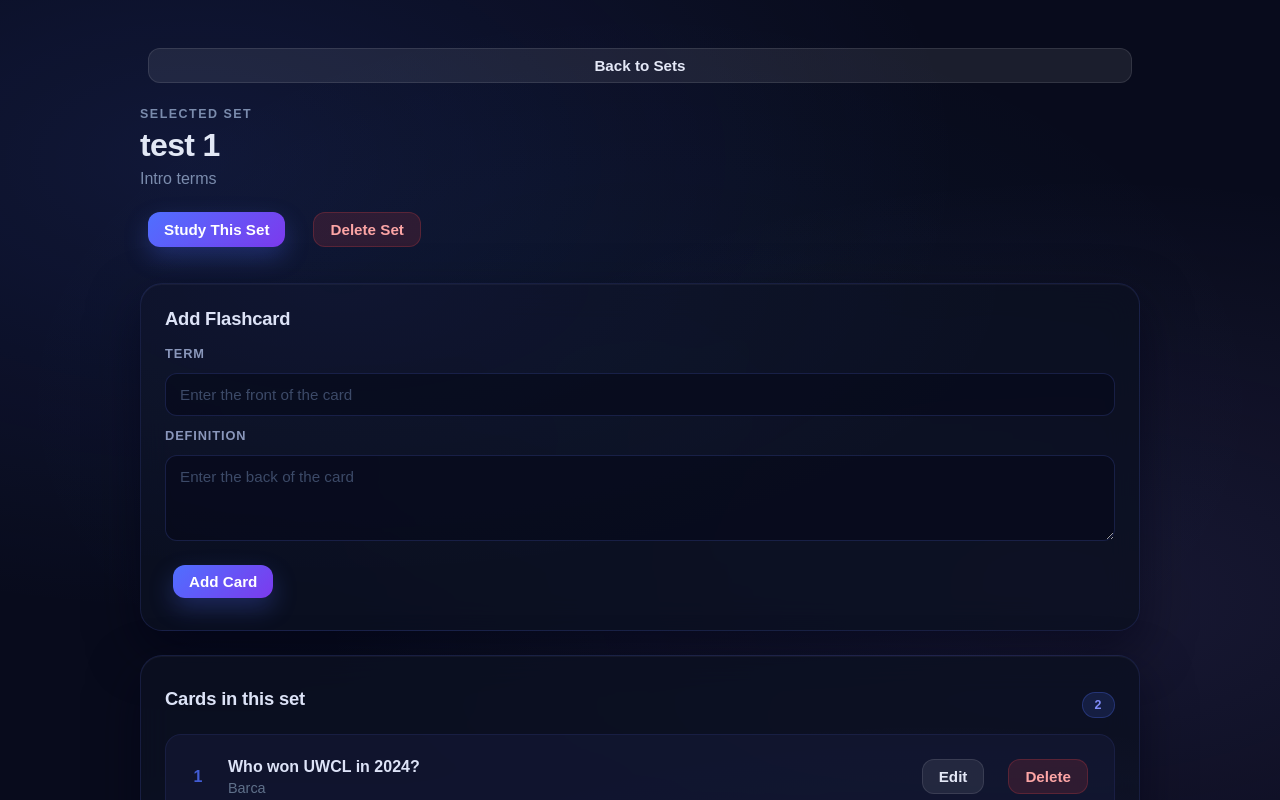
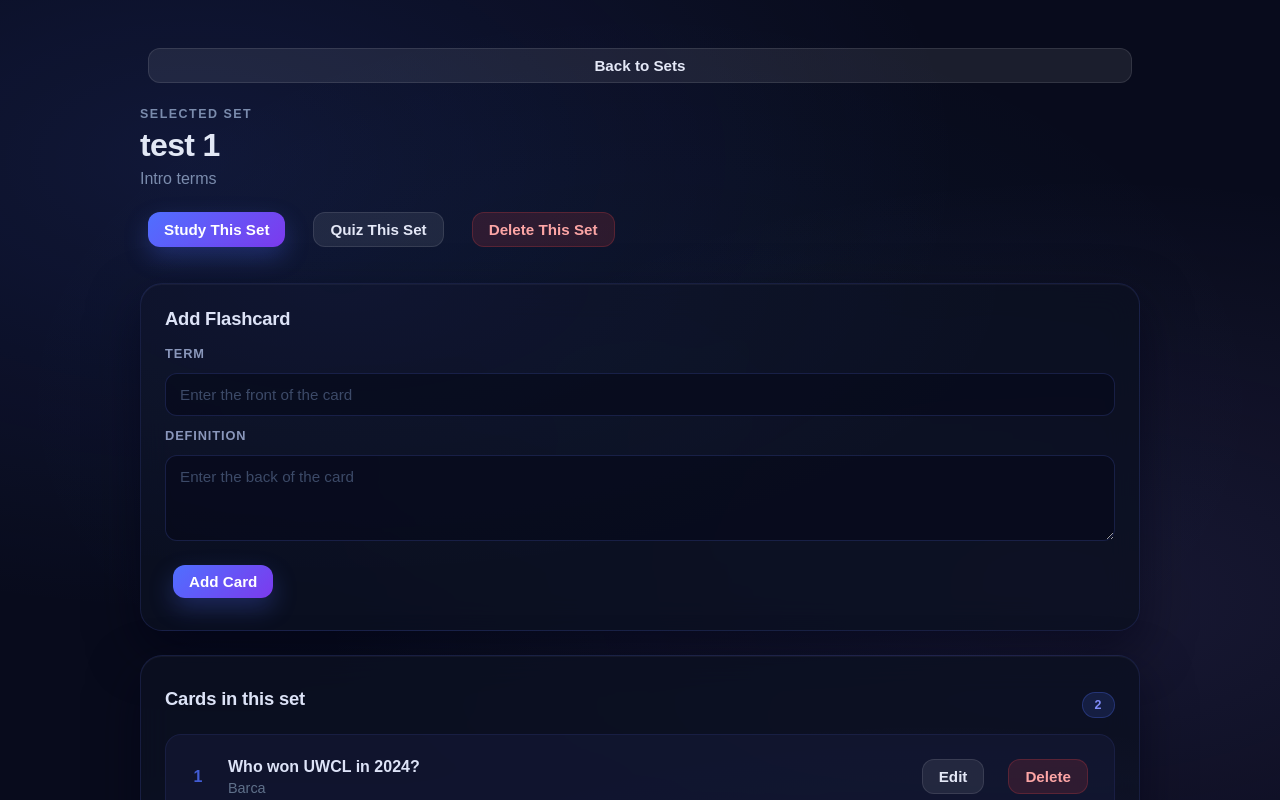
Before and after one commit to bubs5/COP4331LargeProject, a React (Vite) app: page /sets/1 in a window 1280 px wide. Shown: the top 800 px of the page. Built offline with nearby package versions, Linux system fonts and the light colour scheme; no server answers.

Commit message:
Update SetDetail.tsx

```diff
--- a/frontend/src/pages/SetDetail.tsx
+++ b/frontend/src/pages/SetDetail.tsx
@@ -130,10 +130,10 @@
 
     if (!studySet) return null;
 
-    return(
+     return(
         <div className="set-detail-page">
             <div className="set-detail-header">
-                <button className="secondary-btn" onClick={() => navigate("/sets")}>
+                <button className="secondary-btn" onClick={() => navigate("/flashcards")}>
                     Back to Sets
                 </button>
 
@@ -150,8 +150,15 @@
                     >
                         Study This Set
                     </button>
+
+                      <button
+                className="secondary-btn"
+                onClick={() => navigate(`/quiz?setId=${studySet.id}`)}
+            >
+                Quiz This Set
+            </button>
                     <button className="danger-btn" onClick={handleDeleteSet}>
-                        Delete Set
+                        Delete This Set
                     </button>
                 </div>
             </div>
```
